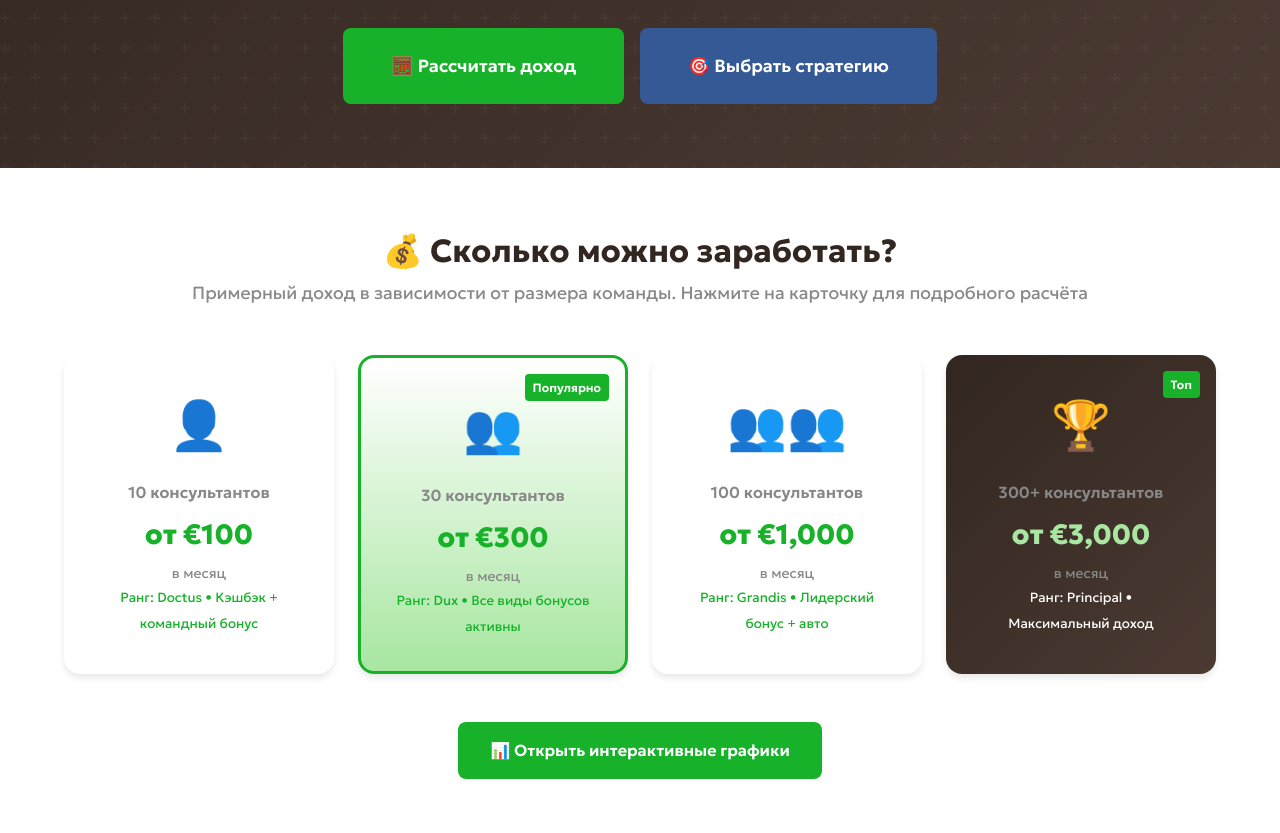
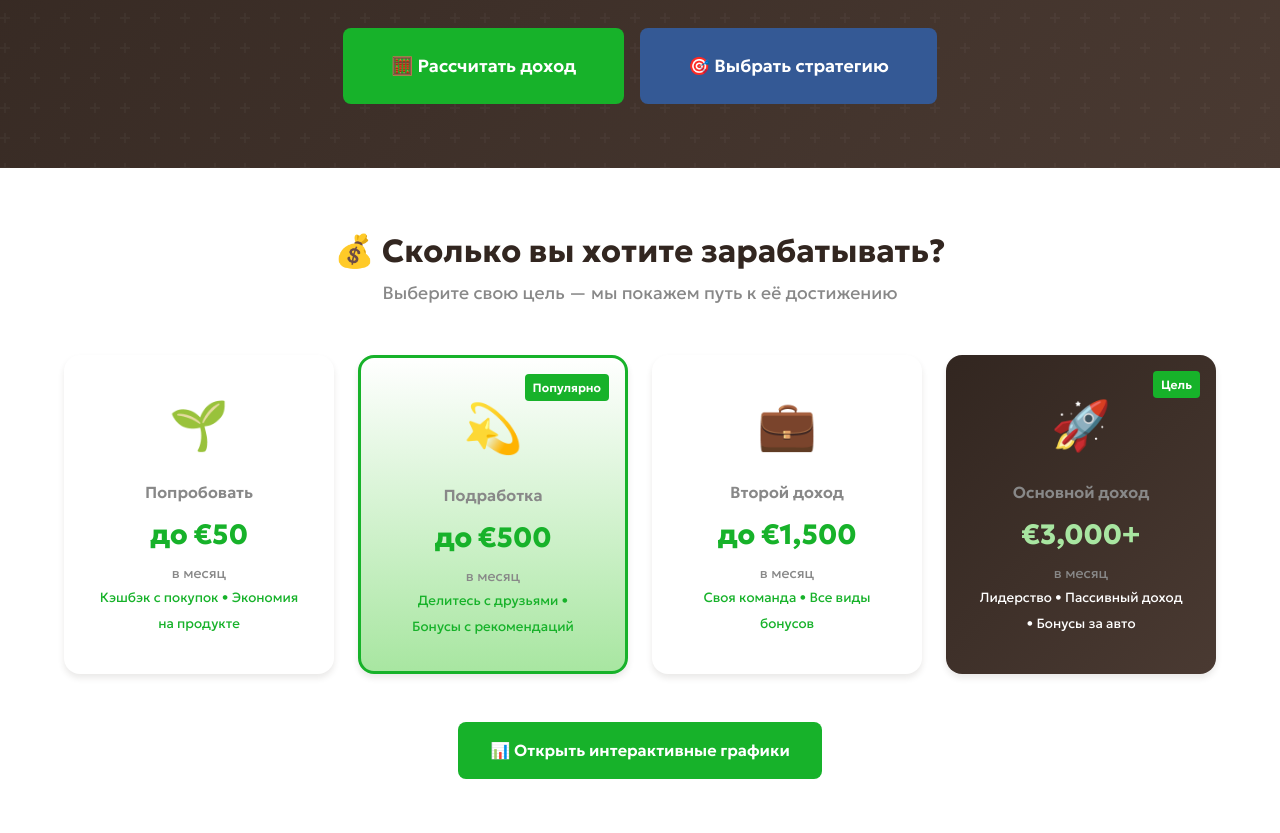
Before and after one commit to andkhalov/quinta_presentation, a Django app: page /calculator/ in a window 1280 px wide. Shown: the part 503-1336 px from the top of the page. Run offline with Django 5.2, Linux system fonts and the light colour scheme.

Commit message:
Refocus income cards on goals instead of team size (per meta-analysis recommendations)

```diff
--- a/quinta_app/calculator/templates/calculator/index.html
+++ b/quinta_app/calculator/templates/calculator/index.html
@@ -41,46 +41,46 @@
 
 <section class="section">
     <div class="container">
-        <h2 class="section-title">💰 Сколько можно заработать?</h2>
-        <p class="section-subtitle">Примерный доход в зависимости от размера команды. Нажмите на карточку для подробного расчёта</p>
+        <h2 class="section-title">💰 Сколько вы хотите зарабатывать?</h2>
+        <p class="section-subtitle">Выберите свою цель — мы покажем путь к её достижению</p>
 
         <div class="income-cards">
             <a href="{% url 'calculator:charts' %}?team=10&lt=70&invited=4" class="income-card">
-                <div class="income-icon">👤</div>
-                <div class="income-team">10 консультантов</div>
-                <div class="income-amount">от €100</div>
+                <div class="income-icon">🌱</div>
+                <div class="income-team">Попробовать</div>
+                <div class="income-amount">до €50</div>
                 <div class="income-period">в месяц</div>
                 <div class="income-details">
-                    <small>Ранг: Doctus • Кэшбэк + командный бонус</small>
+                    <small>Кэшбэк с покупок • Экономия на продукте</small>
                 </div>
             </a>
             <a href="{% url 'calculator:charts' %}?team=30&lt=140&invited=8" class="income-card featured">
                 <div class="income-badge">Популярно</div>
-                <div class="income-icon">👥</div>
-                <div class="income-team">30 консультантов</div>
-                <div class="income-amount">от €300</div>
+                <div class="income-icon">💫</div>
+                <div class="income-team">Подработка</div>
+                <div class="income-amount">до €500</div>
                 <div class="income-period">в месяц</div>
                 <div class="income-details">
-                    <small>Ранг: Dux • Все виды бонусов активны</small>
+                    <small>Делитесь с друзьями • Бонусы с рекомендаций</small>
                 </div>
             </a>
             <a href="{% url 'calculator:charts' %}?team=100&lt=280&invited=15" class="income-card">
-                <div class="income-icon">👥👥</div>
-                <div class="income-team">100 консультантов</div>
-                <div class="income-amount">от €1,000</div>
+                <div class="income-icon">💼</div>
+                <div class="income-team">Второй доход</div>
+                <div class="income-amount">до €1,500</div>
                 <div class="income-period">в месяц</div>
                 <div class="income-details">
-                    <small>Ранг: Grandis • Лидерский бонус + авто</small>
+                    <small>Своя команда • Все виды бонусов</small>
                 </div>
             </a>
             <a href="{% url 'calculator:charts' %}?team=300&lt=280&invited=25" class="income-card premium">
-                <div class="income-badge">Топ</div>
-                <div class="income-icon">🏆</div>
-                <div class="income-team">300+ консультантов</div>
-                <div class="income-amount">от €3,000</div>
+                <div class="income-badge">Цель</div>
+                <div class="income-icon">🚀</div>
+                <div class="income-team">Основной доход</div>
+                <div class="income-amount">€3,000+</div>
                 <div class="income-period">в месяц</div>
                 <div class="income-details">
-                    <small>Ранг: Principal • Максимальный доход</small>
+                    <small>Лидерство • Пассивный доход • Бонусы за авто</small>
                 </div>
             </a>
         </div>
```
